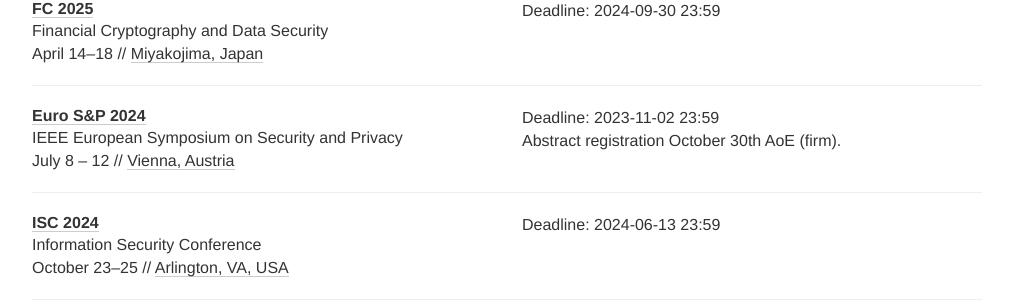
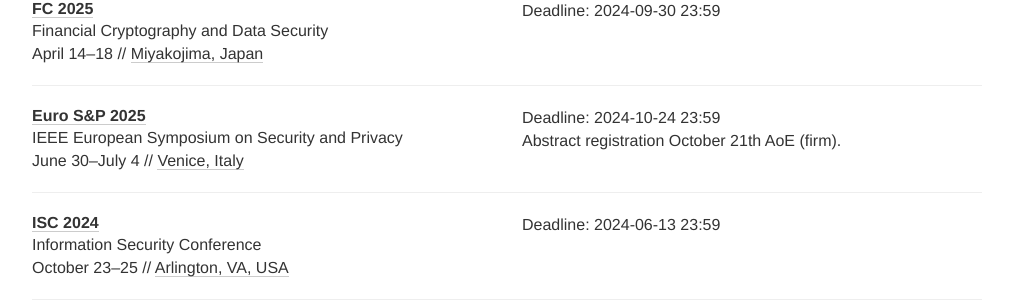
Before and after one commit to sec-deadlines/sec-deadlines.github.io, a Jekyll site: the page built from index.html, in a window 1280 px wide and 900 px high, scrolled down 2461 px. Shown: the part 153-455 px from the top of the window, without its empty margins (133-1146 px from the left). Built offline with Jekyll 4.4.1, drawn with Linux system fonts in a browser that asks for light colours; nearby versions of some CDN libraries; comment, search, counter and statistics services are not loaded.

Commit message:
Add EuroS&P 2025 deadline
Updating the EuroS&P deadline (see https://eurosp2025.ieee-security.org/)

```diff
--- a/_data/conferences.yml
+++ b/_data/conferences.yml
@@ -130,12 +130,12 @@
 
 - name: Euro S&P
   description: IEEE European Symposium on Security and Privacy
-  year: 2024
-  comment: Abstract registration October 30th AoE (firm).
-  link: https://eurosp2024.ieee-security.org/
-  deadline: ["2023-11-02 23:59"]
-  date: "July 8 - 12"
-  place: Vienna, Austria
+  year: 2025
+  comment: Abstract registration October 21th AoE (firm).
+  link: https://eurosp2025.ieee-security.org/
+  deadline: ["2024-10-24 23:59"]
+  date: "June 30-July 4"
+  place: Venice, Italy
   tags: [SEC, PRIV, CONF]
 
 - name: ISC
```
